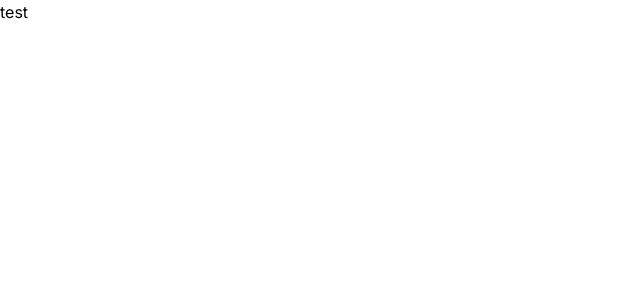
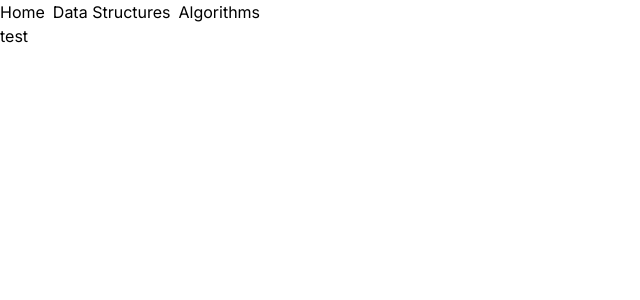
Before and after one commit to asuujx/dsa, a Next.js app: page / in a window 1280 px wide. Shown: the top 300 px of the page, without its empty margins (0-640 px from the left). Built offline with nearby package versions, Linux system fonts and the light colour scheme.

Commit message:
Add header

```diff
--- /dev/null
+++ b/src/app/components/Header/Header.tsx
@@ -0,0 +1,13 @@
+import Link from "next/link";
+
+const Header = () => {
+   return (
+      <div className="flex gap-2">
+         <Link href="/">Home</Link>
+         <Link href="/structures">Data Structures</Link>
+         <Link href="/algorithms">Algorithms</Link>
+      </div>
+   )
+};
+
+export default Header;
--- a/src/app/layout.tsx
+++ b/src/app/layout.tsx
@@ -1,5 +1,6 @@
 import type { Metadata } from "next";
 import { Inter } from "next/font/google";
+import Header from "./components/Header/Header";
 import "./globals.css";
 
 const inter = Inter({ subsets: ["latin"] });
@@ -16,7 +17,10 @@ export default function RootLayout({
 }>) {
   return (
     <html lang="en">
-      <body className={inter.className}>{children}</body>
+      <body className={inter.className}>
+        <Header />
+        {children}
+      </body>
     </html>
   );
 }
```
